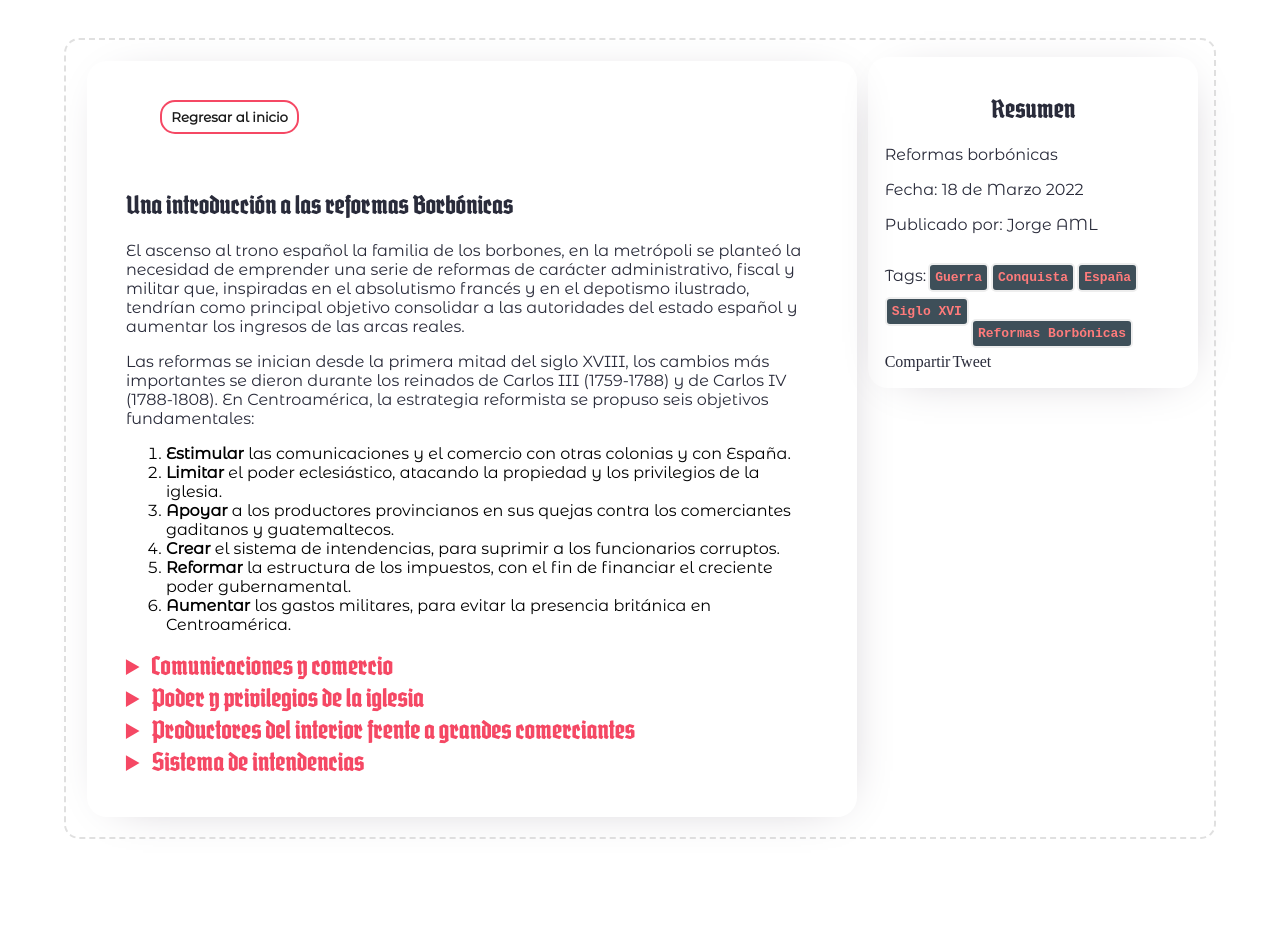
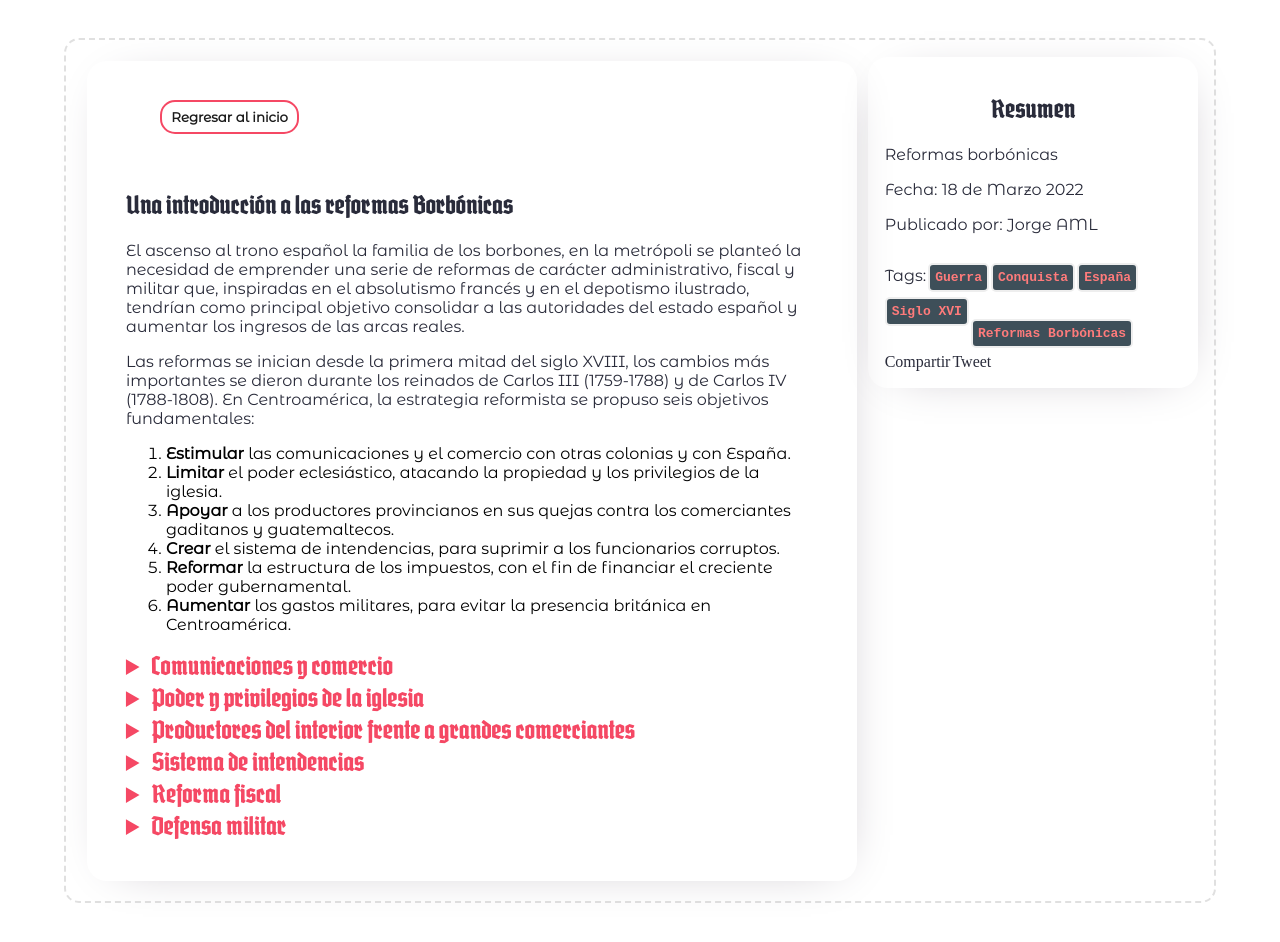
Before and after one commit to jorgeAML/creativeaml, a Jekyll site: the page built from blog_posts/18-03-2022.md, in a window 1280 px wide. Built offline with Jekyll 4.4.1, drawn with Linux system fonts in a browser that asks for light colours; some web fonts are replaced; a script that is not in the unit is left out; comment, search, counter and statistics services are not loaded; before the commit the page ends 900 px from its top, so only the background shows below that.

Commit message:
reforma fiscal

```diff
--- a/blog_posts/18-03-2022.md
+++ b/blog_posts/18-03-2022.md
@@ -65,6 +65,14 @@ tag5: Reformas Borbónicas
         <p>A nivel político administrativo la creación del sistema de intendencias fue el logro máximo de las reformas borbónicas. En centroamérica fueron creadas cinco intendencias entre 1785 y 1787, en chiapas, Guatemala, San Salvador, Comayagua y León.</p>
         <p>Con esta medida se pretendía sustituir a los alcaldes mayores y corregidores (quienes tenian fama de corruptos), por funcionarios leales a la Corona, todo con el fin de expander el absolutismo. Con la creación de las intendencias, se procuraba también promover  el desarrollo de metrópolis regionales, pero tampoco con esto se logró quebrar el poder centrado en la capital del Reino.</p>
         </details>
-
+        <details>
+            <summary>Reforma fiscal</summary>
+            <p>A mediados del siglo XVIII, los ingresos de la Real Hacienda en la audiencia de Guatemala provenían, fundamentalmente, de los tributos de los indígenas. La corona se propuso incrementar los ingresos provenientes del comercio, mediante la creación de las receptorías de alcabalas. Ese impuesto al comercio era cobrado por los mismos comerciantes guatemaltecos; pero, como estos controlaban las aduanas, fácilmente podían hacer fraudes. También fueron establecidos varios monopolios, como los del aguardiente (1765), el tabaco (1766), la pólvora y los naipes.</p>
+            <p>Con el fin de controlar mejor el cobro de los impuestos fueron establecidas cuatro sub-administraciones (en San Salvador, Chiapas, Comayagua y León). Así se extendió al interior del poder de la monarquía española. El establecimiento de esas sub-administraciones fue importante para el futuro, porque definió jurisdicciones que serian utilizadas posteriormente para las intendencias, y luego para definir los límites de los estados.</p>
+        </details>
+        <details>
+            <summary>Defensa militar</summary>
+            <p>una vez establecidos</p>
+        </details>
     </section>
 </article>
```
